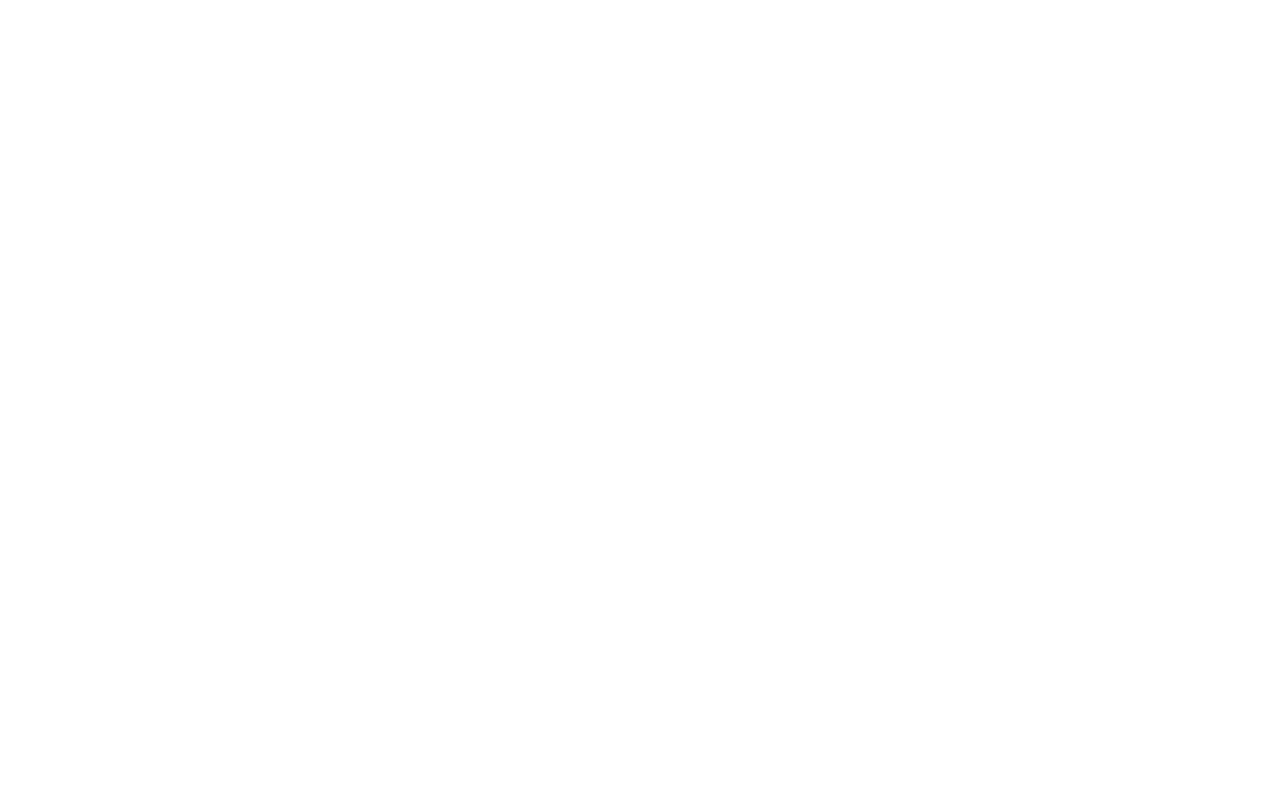
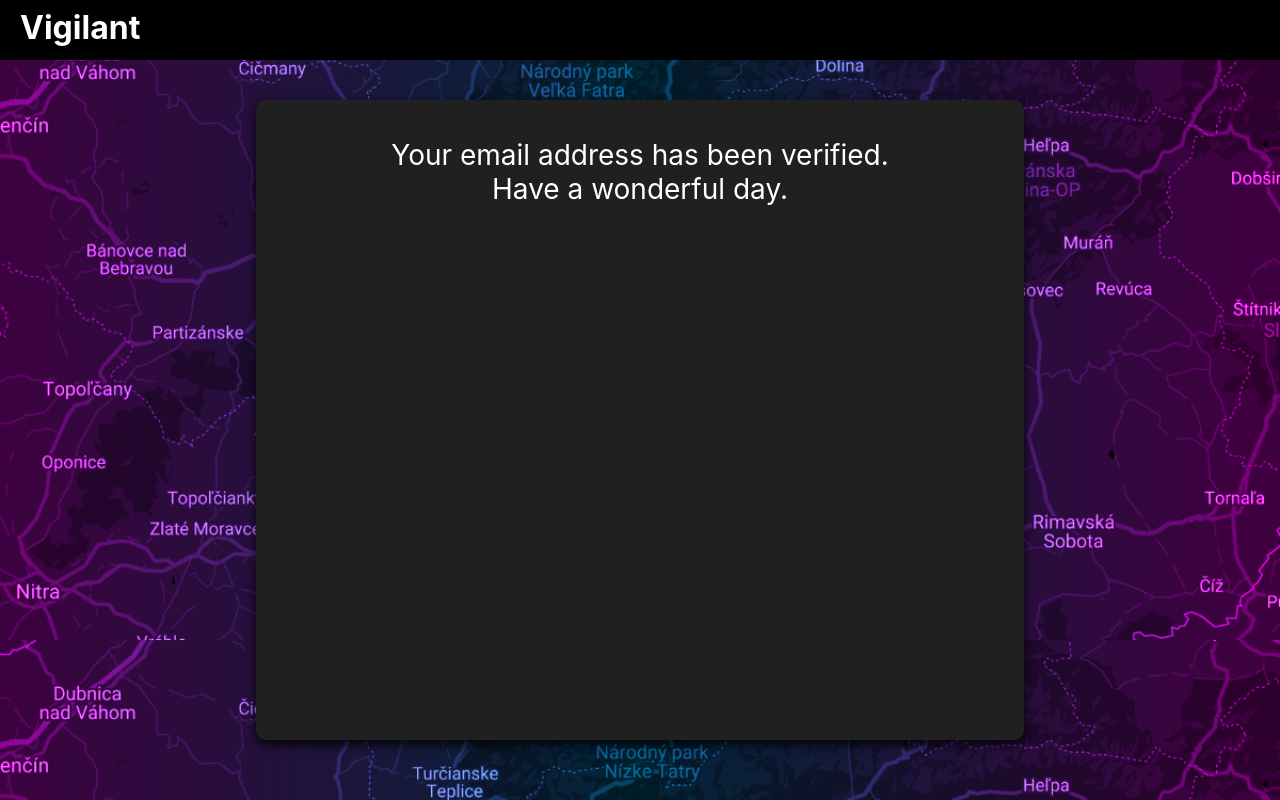
Before and after one commit to Superpatrex/Vigilant, a React (Create React App) app in the folder frontend/: page /emailVerify in a window 1280 px wide. Before the commit this address had no page. Built offline with nearby package versions, Linux system fonts and the light colour scheme; the HTML template or start-up script is replaced by a standard one.

Commit message:
Added more verify page content

```diff
--- a/frontend/src/App.js
+++ b/frontend/src/App.js
@@ -6,6 +6,7 @@
 import LoginPage from './pages/LoginPage';
 import MapPage from './pages/MapPage';
 import ForgotPage from './pages/ForgotPage';
+import VerifyPage from './pages/VerifyPage';
 
 function App() {
   return (
@@ -14,6 +15,8 @@
       <Route path="/" index element={<LoginPage />} />
       <Route path="/home" index element={<MapPage />} />
       <Route path="/forgotPassword" index element={<ForgotPage />} />
+      <Route path="/emailVerify" index element={<VerifyPage />} />
+
     </Routes>
   </BrowserRouter>
 );
--- a/frontend/src/components/EmailVerify.js
+++ b/frontend/src/components/EmailVerify.js
@@ -68,11 +68,7 @@
     <div>
         <div class="formHolder" id="loginHolder">
             <form id="forgotForm" onSubmit={doNewPass}>
-                        <span id="inner-title">Create New Password</span><br/><br/>
-                        <input type="password" id="newPassword" class="registerInput" placeholder="New Password" ref={ (c) => newPassword = c} /><br />
-                        <input type="password" id="confirmPassword" class="registerInput" placeholder="Confirm New Password" ref={ (c) => confirmPassword = c} /><br />
-                        <button type="submit" id="registerButton" value="Register" onClick={doNewPass}>Create</button><br/>
-                        <span id="registerResult">{message}</span>
+                        <span id="inner-title">Your email address has been verified.<br/>Have a wonderful day.</span><br/><br/>
                         </form>
 
         </div>
```
